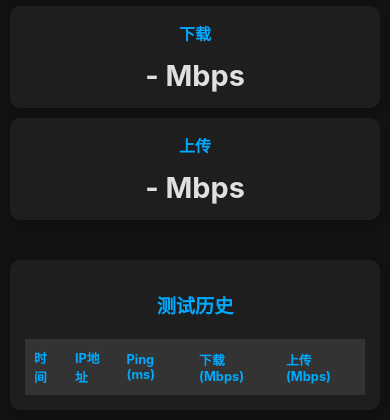
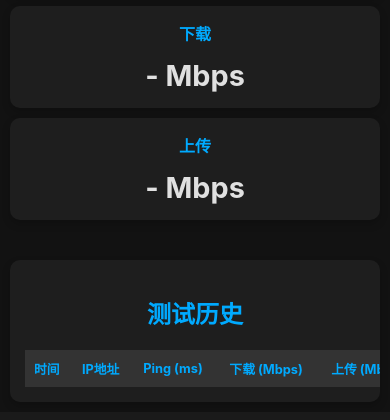
Before and after one commit to ShiDai567/SpeedTest, a Flask app: page / in a window 390 px wide. Shown: the part 1076-1496 px from the top of the page. After the commit the page ends 1463 px from the top, so only its background shows below. Run offline with Flask 3, Linux system fonts and the light colour scheme; data that the repository does not hold is empty.

Commit message:
style(css): 调整字体大小并优化历史记录容器样式
将 header 中的字体大小从 2em 调整为 1.5em。
为 history-container 添加横向滚动条以支持移动端显示。
设置 #history-table 的最小宽度为 400px 并防止文本换行。

feat(html): 更换网站 favicon 文件格式

将 favicon 图标文件从 .png 格式更换为 .ico 格式。

```diff
--- a/static/style.css
+++ b/static/style.css
@@ -73,7 +73,7 @@ header p {
     /* 固定宽度 */
     text-align: center;
     /* 文本居中 */
-    font-size: 2em;
+    font-size: 1.5em;
     color: #e0e0e0;
     white-space: nowrap;
     /* 防止换行 */
@@ -307,15 +307,20 @@ header p {
     .history-container {
         padding: 15px;
         margin-top: 20px;
+        overflow-x: auto;
+        /* 确保移动端也有水平滚动 */
     }
 
-    .history-container h2 {
-        font-size: 1.2em;
+    #history-table {
+        min-width: 400px;
+        /* 移动端表格最小宽度 */
     }
 
     #history-table th,
     #history-table td {
         padding: 8px;
         font-size: 0.8em;
+        white-space: nowrap;
+        /* 防止文本换行 */
     }
 }
--- a/templates/index.html
+++ b/templates/index.html
@@ -13,7 +13,7 @@
 
 <script src="{{ url_for('static', filename='script.js') }}"></script>
 <!--网站logo-->
-<link rel="shortcut icon" href="{{ url_for('static', filename='favicon.png') }}" type="image/x-icon">
+<link rel="shortcut icon" href="{{ url_for('static', filename='favicon.ico') }}" type="image/x-icon">
 </head>
 
 <body>
```
Also changed, not shown: static/favicon.ico (added).
